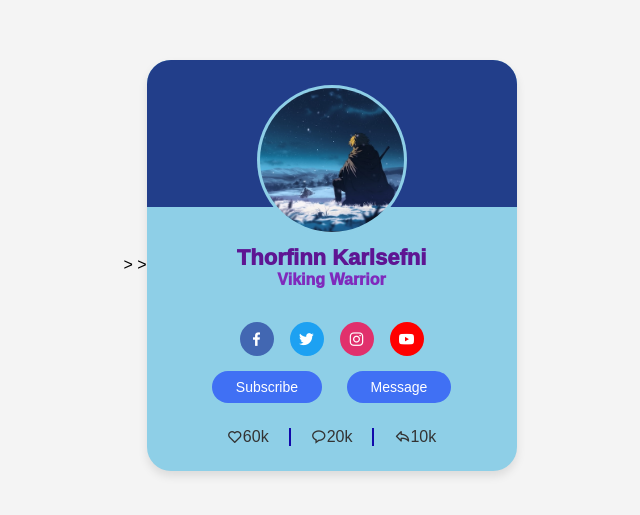
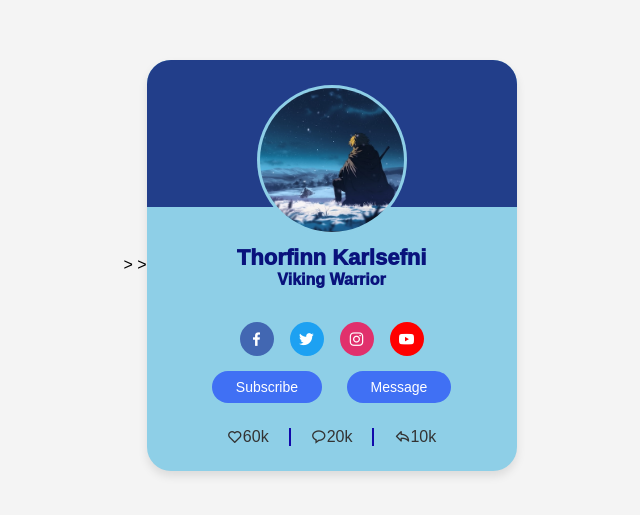
Before and after one commit to SameethOlive/ProfileCard, a plain HTML site: page index.html in a window 1280 px wide. Shown: the part 143-658 px from the top of the page, without its empty margins (320-960 px from the left). Drawn offline with nearby package versions, Linux system fonts and the light colour scheme; a web font is replaced by a local one.

Commit message:
Updated Text Color

```diff
--- a/style.css
+++ b/style.css
@@ -66,12 +66,12 @@ body{
     color:#333;
 }
 .text-data .name{
-    color: #5e1593;
+    color: #09127c;
     font-size: 22px;
     font-weight: 1000;
 }
 .text-data .job{
-    color: #7f2abc;
+    color: #09127c;
     font-weight: 1000;
 }
 .text-data.job{
```
